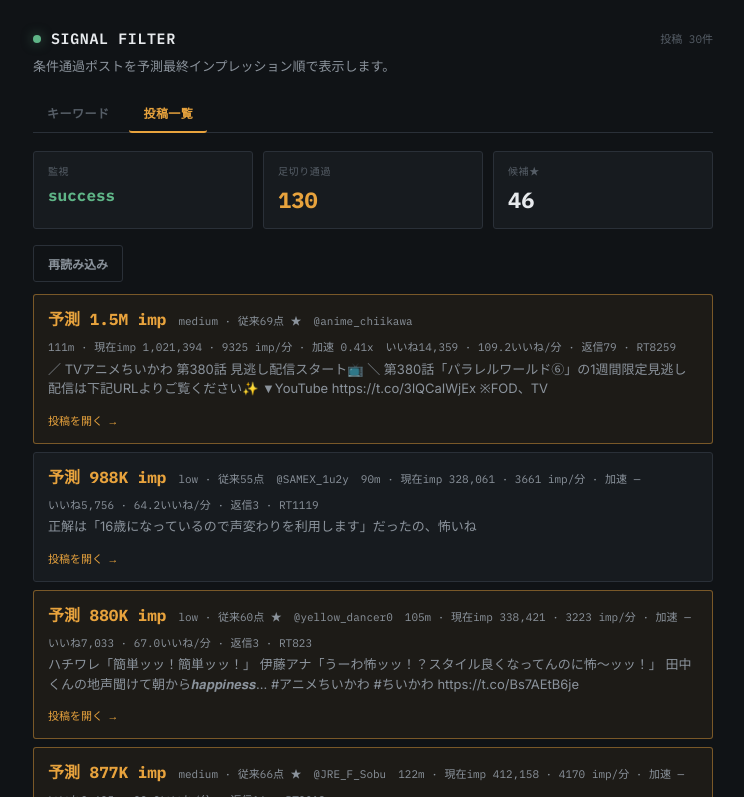
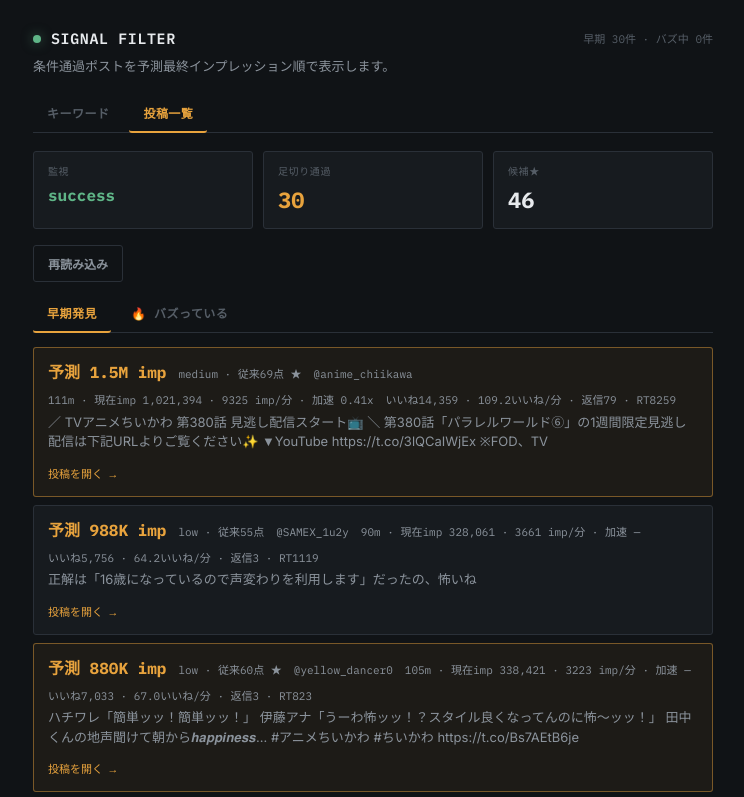
Before and after one commit to mnaoki20081106-afk/X-Bunseki, a plain HTML site: page docs/index.html in a window 1280 px wide. Both pictures are taken after a click on the button "投稿一覧". Shown: the top 797 px of the page, without its empty margins (267-1011 px from the left). Drawn offline with Linux system fonts and the light colour scheme.

Commit message:
Add early and trending feed tabs

```diff
--- a/docs/index.html
+++ b/docs/index.html
@@ -100,6 +100,10 @@ footer{margin-top:32px;font-family:var(--mono);font-size:10.5px;color:var(--fain
     <div class="stat"><div class="sl">候補★</div><div class="sv" id="hCan">—</div></div>
   </div>
   <div class="row" style="margin-bottom:12px"><button type="button" class="bg" onclick="loadHits()">再読み込み</button></div>
+  <div class="tabs" style="margin-bottom:14px">
+    <button type="button" class="tab active" id="feed-early" onclick="showFeed('early')">早期発見</button>
+    <button type="button" class="tab" id="feed-trending" onclick="showFeed('trending')">🔥 バズっている</button>
+  </div>
   <div class="log" id="hLog"></div>
   <div id="hits"></div>
 </div>
@@ -127,6 +131,7 @@ const RAW = {
 const $=id=>document.getElementById(id);
 const PAT_KEY = 'xbunseki_gh_pat';
 let S={words:[],add:[],del:new Set(),ok:false,sha:null,rawText:''};
+let H={early:[],trending:[],feed:'early'};
 function live(m){$('dot').className='dot '+(m||'')}
 function esc(s){return String(s).replace(/[&<>"']/g,c=>({'&':'&','<':'<','>':'>','"':'"',"'":'&#39;'}[c]))}
 function parse(t){const u=[],seen=new Set();for(const line of t.split(/\r?\n/)){const L=line.trim();if(!L||L.startsWith('#'))continue;for(const p of L.split(/[,、]/)){const w=p.trim();if(w&&!seen.has(w)){seen.add(w);u.push(w)}}}return u}
@@ -213,6 +218,38 @@ async function save(){
     await loadKw();
   }catch(e){$('log').className='log show err';$('log').textContent='❌ '+e.message;$('saveBtn').disabled=false}
 }
+function showFeed(name){
+  H.feed=name;
+  $('feed-early').classList.toggle('active',name==='early');
+  $('feed-trending').classList.toggle('active',name==='trending');
+  renderHits();
+}
+function renderHits(){
+  const posts=(H.feed==='trending'?H.trending:H.early).slice();
+  posts.sort(H.feed==='trending'
+    ? (a,b)=>(b.impressions_per_min||0)-(a.impressions_per_min||0)||(b.impressions||0)-(a.impressions||0)
+    : (a,b)=>(b.predicted_final_impressions||0)-(a.predicted_final_impressions||0));
+  if(!posts.length){$('hits').innerHTML='<div class="empty">'+(H.feed==='trending'?'現在表示する大バズ投稿はありません':'早期発見投稿はありません')+'</div>';return}
+  $('hits').innerHTML=posts.map(p=>{
+    const sc=p.score??p.buzz_score;const age=p.age_minutes!=null?Math.round(p.age_minutes)+'m':'—';
+    const lpm=p.likes_per_min!=null?Number(p.likes_per_min).toFixed(1):'—';
+    const pred=p.predicted_final_impressions;
+    const predText=pred!=null?(pred>=1000000?(pred/1000000).toFixed(1)+'M':Math.round(pred/1000)+'K'):'予測待ち';
+    const imp=p.impressions!=null?Number(p.impressions).toLocaleString():'—';
+    const ipm=p.impressions_per_min!=null?Number(p.impressions_per_min).toFixed(0):'—';
+    const iacc=p.impressions_acceleration!=null?Number(p.impressions_acceleration).toFixed(2)+'x':'—';
+    const title=H.feed==='trending'?'現在 '+imp+' imp':'予測 '+predText+' imp';
+    const mega=p.mega_viral?' · 👹 850万+':'';
+    return `<div class="hit${p.candidate?' star':''}"><div class="ht">
+      <span class="sc">${title}</span>
+      <span class="meta">${esc(p.prediction_confidence||'—')} · 従来${sc!=null?Math.round(sc):'—'}点${p.candidate?' ★':''}${mega}</span>
+      <span class="meta">@${esc(p.author||'')}</span>
+      <span class="meta">${age} · 現在imp ${imp} · ${ipm} imp/分 · 加速 ${iacc}</span>
+      <span class="meta">いいね${p.likes!=null?Number(p.likes).toLocaleString():'—'} · ${lpm}いいね/分 · 返信${p.replies??'—'} · RT${p.retweets??'—'}</span>
+    </div><div class="tx">${esc(p.text||'(文なし/画像など)')}</div>
+    ${p.url?`<a class="lk" href="${esc(p.url)}" target="_blank" rel="noopener">投稿を開く →</a>`:''}</div>`;
+  }).join('');
+}
 async function loadHits(){
   live('busy');$('hits').innerHTML='<div class="empty">読み込み中...</div>';$('hLog').className='log';
   try{
@@ -224,32 +261,12 @@ async function loadHits(){
     $('hSt').style.color=status==='success'?'var(--ok)':status==='session_expired'?'var(--danger)':'var(--text)';
     $('hSur').textContent=hits.surviving??(hits.posts||[]).length;
     $('hCan').textContent=hits.candidates??'—';
-    const posts=(hits.posts||[]).slice().sort((a,b)=>(b.predicted_final_impressions||0)-(a.predicted_final_impressions||0));
-    if(!posts.length){
-      $('hits').innerHTML=`<div class="empty">まだ投稿がありません（有効なログイン後に更新）<br>${esc(hits.updated_at||st.updated_at||'—')}<br>${esc(st.error_message||'')}</div>`;
-      live(status==='success'?'live':'err');
-      $('conn').textContent=status==='session_expired'?'セッション切れ':(status==='error'?'監視エラー':'投稿 0件');
-      return;
-    }
-    $('hits').innerHTML=posts.map(p=>{
-      const sc=p.score??p.buzz_score;const age=p.age_minutes!=null?Math.round(p.age_minutes)+'m':'—';
-      const lpm=p.likes_per_min!=null?Number(p.likes_per_min).toFixed(1):'—';
-      const pred=p.predicted_final_impressions;
-      const predText=pred!=null?(pred>=1000000?(pred/1000000).toFixed(1)+'M':Math.round(pred/1000)+'K'):'予測待ち';
-      const imp=p.impressions!=null?Number(p.impressions).toLocaleString():'—';
-      const ipm=p.impressions_per_min!=null?Number(p.impressions_per_min).toFixed(0):'—';
-      const iacc=p.impressions_acceleration!=null?Number(p.impressions_acceleration).toFixed(2)+'x':'—';
-      return `<div class="hit${p.candidate?' star':''}"><div class="ht">
-        <span class="sc">予測 ${predText} imp</span>
-        <span class="meta">${esc(p.prediction_confidence||'—')} · 従来${sc!=null?Math.round(sc):'—'}点${p.candidate?' ★':''}</span>
-        <span class="meta">@${esc(p.author||'')}</span>
-        <span class="meta">${age} · 現在imp ${imp} · ${ipm} imp/分 · 加速 ${iacc}</span>
-        <span class="meta">いいね${p.likes!=null?Number(p.likes).toLocaleString():'—'} · ${lpm}いいね/分 · 返信${p.replies??'—'} · RT${p.retweets??'—'}</span>
-      </div><div class="tx">${esc(p.text||'(文なし/画像など)')}</div>
-      ${p.url?`<a class="lk" href="${esc(p.url)}" target="_blank" rel="noopener">投稿を開く →</a>`:''}</div>`;
-    }).join('');
+    H.early=hits.early_posts||hits.posts||[];
+    H.trending=hits.trending_posts||[];
+    $('hSur').textContent=H.early.length;
+    renderHits();
     live(status==='session_expired'||status==='error'?'err':'live');
-    $('conn').textContent=`投稿 ${posts.length}件`;
+    $('conn').textContent=`早期 ${H.early.length}件 · バズ中 ${H.trending.length}件`;
   }catch(e){live('err');$('hits').innerHTML='<div class="empty">失敗</div>';$('hLog').className='log show err';$('hLog').textContent='❌ '+e.message}
 }
 $('pat').value=localStorage.getItem(PAT_KEY)||'';
```
